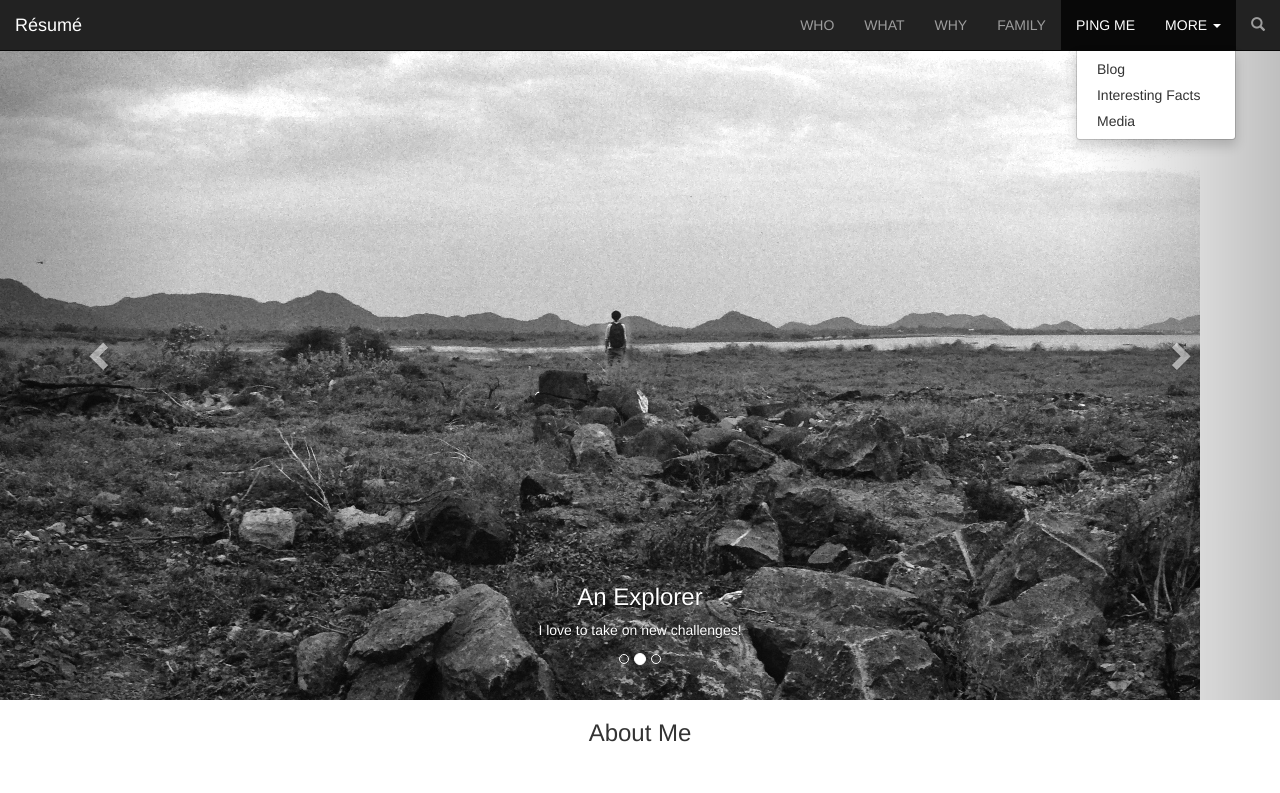
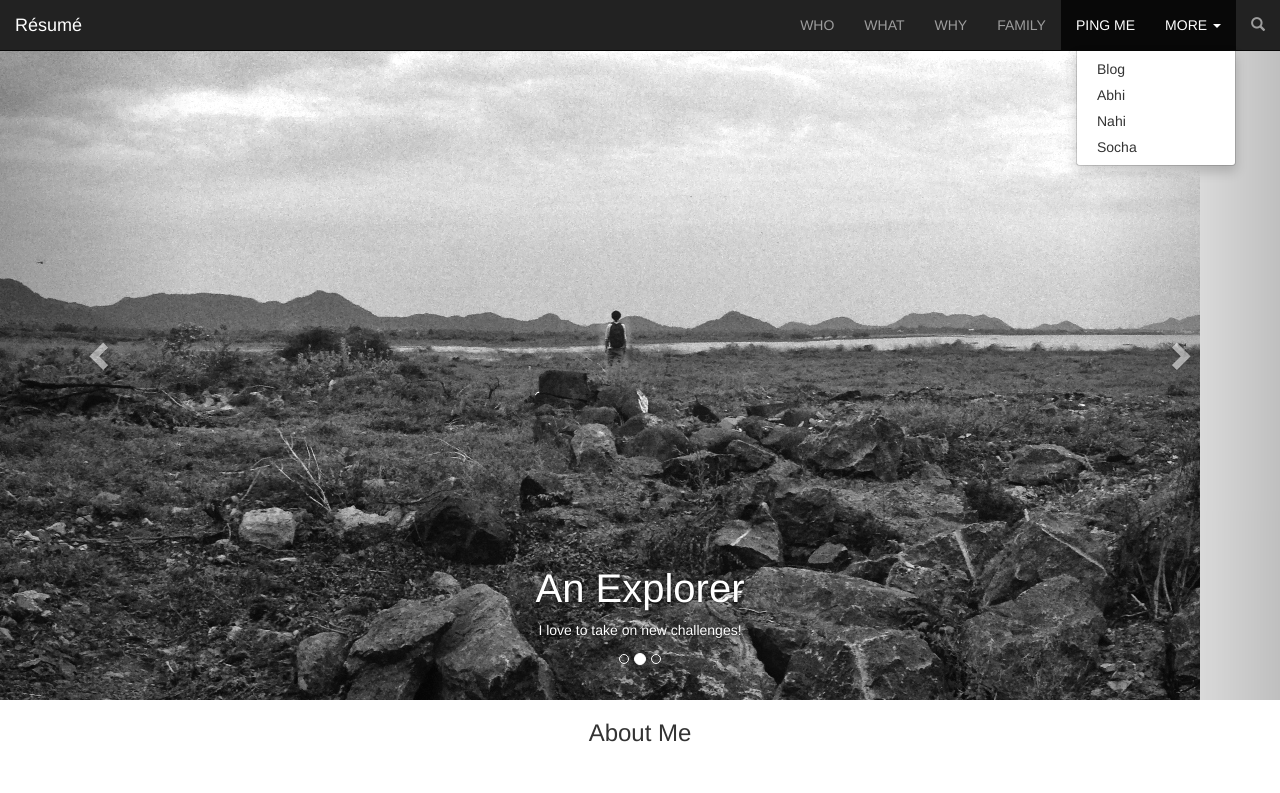
Before and after one commit to sudhanshukanth/sudhanshukanth.github.io, a plain HTML site: page index.html in a window 1280 px wide. Both pictures are taken after a click on the link "MORE". Shown: the top 793 px of the page. Drawn offline with nearby package versions, Linux system fonts and the light colour scheme; some packages are replaced by stand-ins of ours.

Commit message:
font change basss

```diff
--- a/index.html
+++ b/index.html
@@ -35,8 +35,9 @@
           <span class="caret"></span></a>
           <ul class="dropdown-menu">
             <li><a href="#">Blog</a></li>
-            <li><a href="#">Interesting Facts</a></li>
-            <li><a href="#">Media</a></li>
+            <li><a href="#">Abhi</a></li>
+            <li><a href="#">Nahi</a></li>
+            <li><a href="#">Socha</a></li>
           </ul>
         </li>
         <li><a href="#"><span class="glyphicon glyphicon-search"></span></a></li>
@@ -59,7 +60,7 @@
 
         <img src="/public/images/17990742_10207256135601152_8115249634796410785_n.jpg" alt="car_1" width="1200" height="700">
         <div class="carousel-caption">
-          <h1 style=font-size:150px>Sudhanshu Kanth</h1>
+          <h1 style=font-size:75px>Sudhanshu Kanth</h1>
           <p>Thats Me! And this is my Résumé website!</p>
         </div>
       </div>
@@ -67,7 +68,7 @@
       <div class="item">
         <img src="/public/images/AAEAAQAAAAAAAAerAAAAJDMzMzQ1ZGI0LWFkMzQtNDAzOS1iMGNjLWU3ODAxMDJiY2RiYw.jpg" alt="Chicago" width="1200" height="700">
         <div class="carousel-caption">
-          <h3>An Explorer</h3>
+          <h3 style=font-size:40px>An Explorer</h3>
           <p>I love to take on new challenges!</p>
         </div>
       </div>
@@ -75,7 +76,7 @@
       <div class="item">
         <img src="/public/images/newyork.jpg" alt="Los Angeles" width="1200" height="700">
         <div class="carousel-caption">
-          <h3>Analytical Reasoner</h3>
+          <h3 style=font-size:40px>Analytical Reasoner</h3>
           <p>Out of the box ideas hit me all the time!</p>
         </div>
       </div>
```
